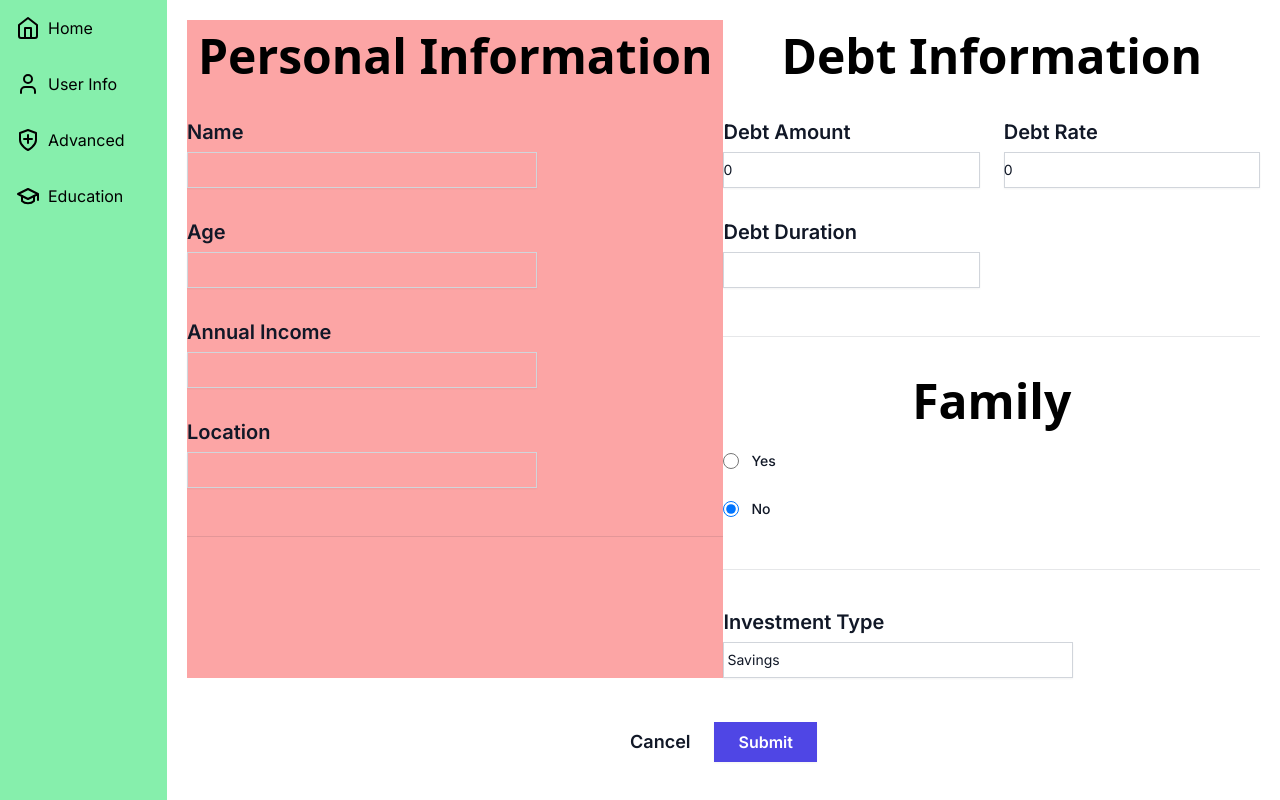
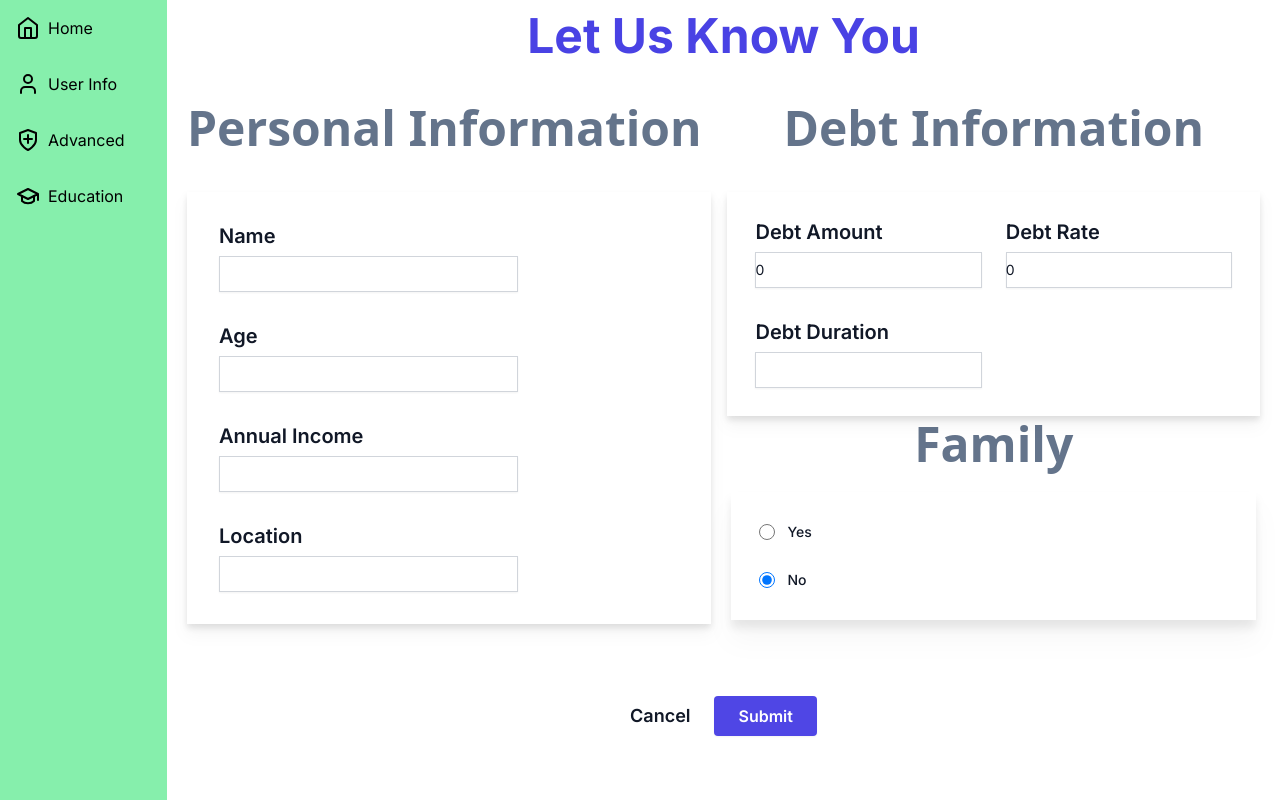
Before and after one commit to JP-GECT/codecrypt, a Next.js app: page /userinfo in a window 1280 px wide. Built offline with nearby package versions, Linux system fonts and the light colour scheme.

Commit message:
updated userinfo ui

```diff
--- a/src/components/UserInfoForm.js
+++ b/src/components/UserInfoForm.js
@@ -69,15 +69,18 @@ function UserInfoForm({ setResult }) {
 
   return (
     <form>
+       <h1 className=" flex font-bold text-5xl text-[#4942E4] p-3 text-sans justify-center">
+        Let Us Know You
+      </h1>
       <div className="flex p-5">
-        <div className="flex-1 bg-red-300">
+        <div className="flex-1  max-w-[600px] mr-2">
           <div className="space-y-12">
-            <div className="border-b border-gray-900/10 pb-12">
-              <h2 className="text-center font-sans font-bold text-5xl mt-3">
+            <div className=" pb-12">
+              <h2 className="text-start font-sans font-bold text-5xl mt-3 text-slate-500">
                 Personal Information
               </h2>
 
-              <div className="mt-10 grid grid-cols-1 gap-x-6 gap-y-8 sm:grid-cols-6">
+              <div className="mt-10 grid grid-cols-1 gap-x-6 gap-y-8 sm:grid-cols-6 bg-white drop-shadow-lg p-8 mr-2">
                 <div className="sm:col-span-4">
                   <label
                     htmlFor="name"
@@ -167,12 +170,12 @@ function UserInfoForm({ setResult }) {
           </div>
         </div>
         <div className="flex-1 w-1/2">
-          <div className="border-b border-gray-900/10 pb-12">
-            <h2 className="text-center font-sans font-bold text-5xl mt-3">
+          <div className="">
+            <h2 className="text-center font-sans font-bold text-5xl mt-3 text-slate-500">
               Debt Information
             </h2>
 
-            <div className="mt-10 grid grid-cols-1 gap-x-6 gap-y-8 sm:grid-cols-6">
+            <div className="mt-10 grid grid-cols-1 gap-x-6 gap-y-8 sm:grid-cols-6 bg-white drop-shadow-lg p-7">
               <div className="sm:col-span-3">
                 <label
                   htmlFor="debtAmount"
@@ -229,13 +232,13 @@ function UserInfoForm({ setResult }) {
             </div>
           </div>
 
-          <div className="border-b border-gray-900/10 pb-12">
-            <div className="mt-10 space-y-10">
+          <div className="p-1">
+            <div className="space-y-10">
               <fieldset>
-                <legend className="text-center font-sans font-bold text-5xl mt-3">
+                <legend className="text-center font-sans font-bold text-5xl text-slate-500 ">
                   Family
                 </legend>
-                <div className="mt-6 space-y-6">
+                <div className="mt-6 space-y-6 bg-white drop-shadow-xl p-7">
                   <div className="flex items-center gap-x-3">
                     <input
                       id="familyYes"
@@ -275,31 +278,10 @@ function UserInfoForm({ setResult }) {
               </fieldset>
             </div>
           </div>
-          <div className="mt-10 grid grid-cols-1 gap-x-6 gap-y-8 sm:grid-cols-6">
-            <div className="sm:col-span-4">
-              <label
-                htmlFor="investmentType"
-                className="block text-xl font-semibold leading-6 text-gray-900"
-              >
-                Investment Type
-              </label>
-              <div className="mt-2">
-                <div className="flex rounded-md shadow-sm ring-1 ring-inset ring-gray-300 focus-within:ring-2 focus-within:ring-inset focus-within:ring-indigo-600 sm:max-w-md">
-                  <input
-                    type="text"
-                    name="investmentType"
-                    id="investmentType"
-                    value={formData.investmentType}
-                    onChange={handleChange}
-                    className="block flex-1 border-0 bg-transparent py-1.5 pl-1 text-gray-900 placeholder:text-gray-400 focus:ring-0 sm:text-sm sm:leading-6 w-full"
-                  />
-                </div>
-              </div>
-            </div>
-          </div>
+
         </div>
       </div>
-      <div className="mt-6 flex items-center justify-center gap-x-6">
+      <div className="mt-1 mb-2 flex items-center justify-center gap-x-6">
         <button
           type="button"
           className="text-lg font-semibold leading-6 text-gray-900 "
@@ -308,7 +290,7 @@ function UserInfoForm({ setResult }) {
         </button>
         <button
           type="submit"
-          className="rounded-md bg-indigo-600 py-2 text-md px-6 font-semibold text-white shadow-sm hover:bg-indigo-500 focus-visible:outline focus-visible:outline-2 focus-visible:outline-offset-2 focus-visible:outline-indigo-600"
+          className=" bg-indigo-600 py-2 text-md px-6 font-semibold text-white shadow-sm rounded hover:bg-indigo-500 focus-visible:outline focus-visible:outline-2 focus-visible:outline-offset-2 focus-visible:outline-indigo-600"
           onClick={handleSubmit}
         >
           Submit
```
